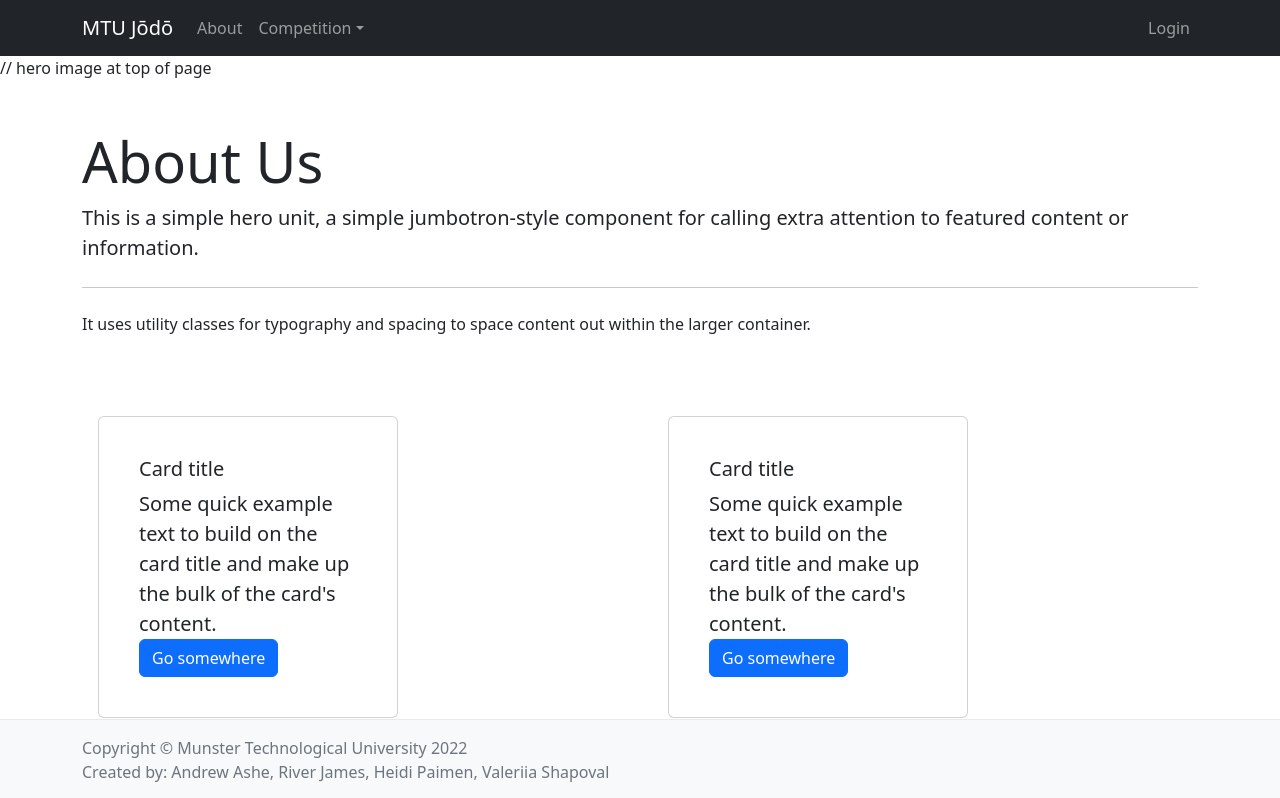
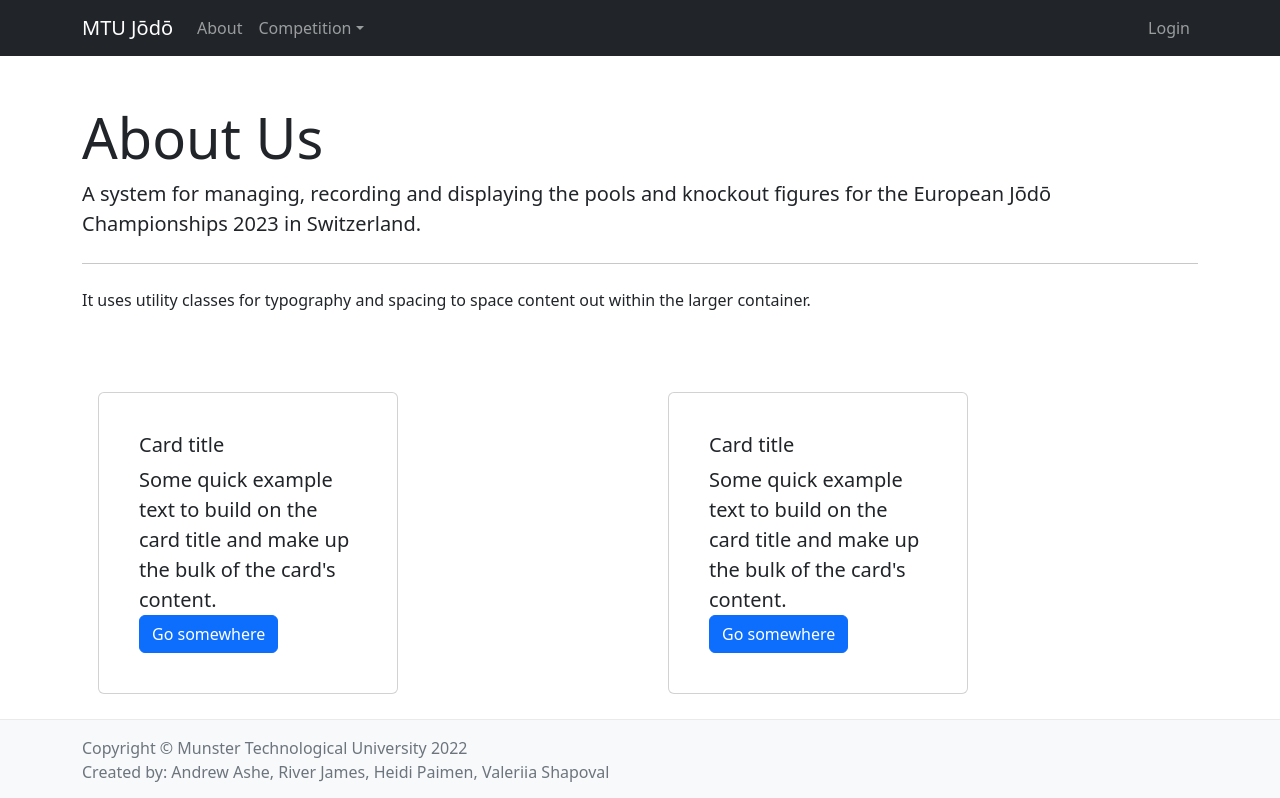
Before and after one commit to heipaipai/MTU-Jodo, a Next.js app: page /about in a window 1280 px wide. Shown: the top 798 px of the page. Built offline with nearby package versions, Linux system fonts and the light colour scheme.

Commit message:
fix: fix

```diff
--- a/pages/about/index.tsx
+++ b/pages/about/index.tsx
@@ -7,13 +7,12 @@ function About() {
     <Head>
       <title>About</title>
     </Head>
-    // hero image at top of page
     <div className="container">
       <div className="row">
         <div className="col-md-12 mt-5">
           <div className="jumbotron">
             <h1 className="display-4">About Us</h1>
-            <p className="lead">This is a simple hero unit, a simple jumbotron-style component for calling extra attention to featured content or information.</p>
+            <p className="lead">A system for managing, recording and displaying the pools and knockout figures for the European Jōdō Championships 2023 in Switzerland.</p>
             <hr className="my-4" />
             <p>It uses utility classes for typography and spacing to space content out within the larger container.</p>
           </div>
```
